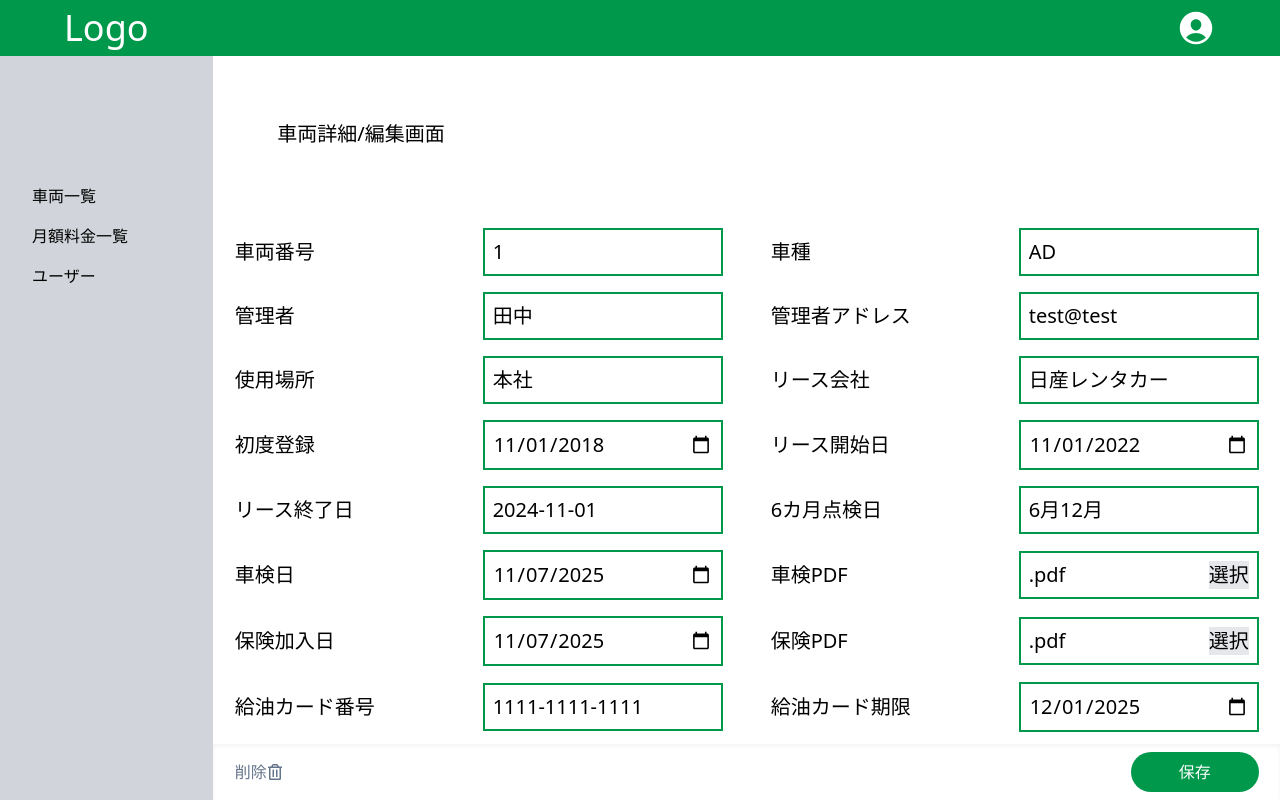
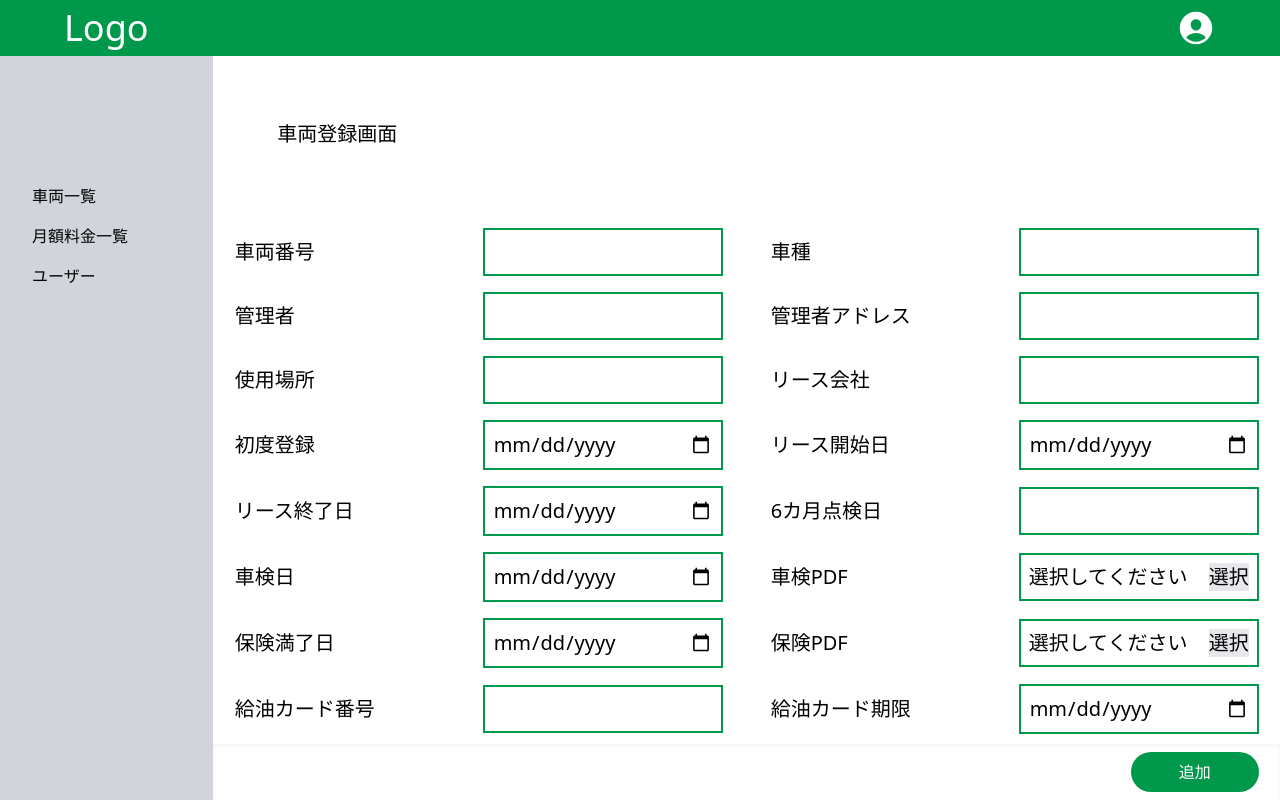
Before and after one commit to imaimai1997/fleet-managiment-app, a Next.js app: page /carlist/create in a window 1280 px wide. Built offline with nearby package versions, Linux system fonts and the light colour scheme.

Commit message:
[FE]車両情報登録画面の作成 (#51)
* リンク先の変更

* データの修正

* 車両情報登録ページの作成

* 追加ボタンの位置変更

```diff
--- a/components/CarDetail/index.tsx
+++ b/components/CarDetail/index.tsx
@@ -1,16 +1,140 @@
 "use client";
-import React, { useRef } from "react";
+import React, { useRef, useState } from "react";
 import { CarData } from "../../type/CarData";
 
 type Props = {
-  data: CarData;
+  data?: CarData;
 };
 
 const CarDetail = ({ data }: Props) => {
+  const formatDate = (cardate: Date | undefined) => {
+    if (!cardate) return ""; // 初期値がない場合
+    const date = new Date(cardate);
+    return isNaN(date.getTime()) ? "" : date.toISOString().slice(0, 10); // 有効なら変換
+  };
+
+  const [carNumber, setCarNumber] = useState(data?.label || "");
+  const [carType, setCarType] = useState(data?.car_type || "");
+  const [carEmployee, setCarEmployee] = useState(data?.employee.name || "");
+  const [carEmployeeEmail, setCarEmployeeEmail] = useState(
+    data?.employee.email || ""
+  );
+  const [carPlace, setCarPlace] = useState(data?.place.name || "");
+  const [carLeasing, setCarLeasing] = useState(data?.leasing.name || "");
+  const [dateFirstRegistration, setDateFirstRegistration] = useState(
+    formatDate(data?.first_registration_date)
+  );
+  const [dateLeasingStart, setDateLeasingStart] = useState(
+    formatDate(data?.leasing_start_date)
+  );
+  const [dateLeasingFinish, setDateLeasingFinish] = useState(
+    formatDate(data?.leasing_finish_date)
+  );
+  const [dateHarfYearInspection, setDateHarfYearInspection] = useState(
+    data?.harf_year_inspection || ""
+  );
+  const [dateInspectionExpires, setDateInspectionExpires] = useState(
+    formatDate(data?.inspection_expires_date)
+  );
+  const [dateInsuaranceExpires, setDateInsuaranceExpires] = useState(
+    formatDate(data?.insuarance_expires_date)
+  );
+  const [refuelingCardName, setRefuelingCardName] = useState(
+    data?.refueling_card.id || ""
+  );
+  const [refuelingCardPeriod, setRefuelingCardPeriod] = useState(
+    formatDate(data?.refueling_card.period)
+  );
+  const [etcCardNumber, setEtcCardNumber] = useState(data?.etc_card.id || "");
+  const [etcCardName, setEtcCardName] = useState(data?.etc_card.name || "");
+  const [etcCardPeriod, setEtcCardPeriod] = useState(
+    formatDate(data?.etc_card.period)
+  );
+  const [isTireChange, setIsTireChange] = useState(
+    data?.tire_change !== undefined ? data.tire_change.toString() : ""
+  );
+  const [carNote, setCarNote] = useState(data?.notes || "");
+
+  const ChangeCarNumber = (e: React.ChangeEvent<HTMLInputElement>) => {
+    setCarNumber(e.target.value);
+  };
+  const ChangeCarType = (e: React.ChangeEvent<HTMLInputElement>) => {
+    setCarType(e.target.value);
+  };
+  const ChangeCarEmployee = (e: React.ChangeEvent<HTMLInputElement>) => {
+    setCarEmployee(e.target.value);
+  };
+  const ChangeCarEmployeeEmail = (e: React.ChangeEvent<HTMLInputElement>) => {
+    setCarEmployeeEmail(e.target.value);
+  };
+  const ChangeCarPlace = (e: React.ChangeEvent<HTMLInputElement>) => {
+    setCarPlace(e.target.value);
+  };
+  const ChangeCarLeasing = (e: React.ChangeEvent<HTMLInputElement>) => {
+    setCarLeasing(e.target.value);
+  };
+  const ChangeDateFirstRegistration = (
+    e: React.ChangeEvent<HTMLInputElement>
+  ) => {
+    setDateFirstRegistration(e.target.value);
+  };
+  const ChangeDateLeasingStart = (e: React.ChangeEvent<HTMLInputElement>) => {
+    setDateLeasingStart(e.target.value);
+  };
+  const ChangeDateLeasingFinish = (e: React.ChangeEvent<HTMLInputElement>) => {
+    setDateLeasingFinish(e.target.value);
+  };
+  const ChangeDateHarfYearInspection = (
+    e: React.ChangeEvent<HTMLInputElement>
+  ) => {
+    setDateHarfYearInspection(e.target.value);
+  };
+  const ChangeDateInspectionExpires = (
+    e: React.ChangeEvent<HTMLInputElement>
+  ) => {
+    setDateInspectionExpires(e.target.value);
+  };
+  const ChangeDateInsuaranceExpires = (
+    e: React.ChangeEvent<HTMLInputElement>
+  ) => {
+    setDateInsuaranceExpires(e.target.value);
+  };
+  const ChangeRefuelingCardName = (e: React.ChangeEvent<HTMLInputElement>) => {
+    setRefuelingCardName(e.target.value);
+  };
+  const ChangeRefuelingCardPeriod = (
+    e: React.ChangeEvent<HTMLInputElement>
+  ) => {
+    setRefuelingCardPeriod(e.target.value);
+  };
+  const ChangeEtcCardNumber = (e: React.ChangeEvent<HTMLInputElement>) => {
+    setEtcCardNumber(e.target.value);
+  };
+  const ChangeEtcCardName = (e: React.ChangeEvent<HTMLInputElement>) => {
+    setEtcCardName(e.target.value);
+  };
+  const ChangeEtcCardPeriod = (e: React.ChangeEvent<HTMLInputElement>) => {
+    setEtcCardPeriod(e.target.value);
+  };
+  const ChangeIsTireChange = (e: React.ChangeEvent<HTMLSelectElement>) => {
+    setIsTireChange(e.target.value);
+  };
+  const ChangeCarNote = (e: React.ChangeEvent<HTMLTextAreaElement>) => {
+    setCarNote(e.target.value);
+  };
   const filePickerRef = useRef<HTMLInputElement>(null);
+  const [fileName, setFileName] = useState(
+    data?.insuarance_data_name || "選択してください"
+  );
+  const handleFileChange = (e: React.ChangeEvent<HTMLInputElement>) => {
+    const file = e.target.files?.[0];
+    if (file) {
+      setFileName(file.name);
+    }
+  };
   const showFolder = () => {
     if (filePickerRef.current) {
-      filePickerRef.current.click();
+      filePickerRef.current?.click();
     }
   };
   return (
@@ -22,94 +146,76 @@ const CarDetail = ({ data }: Props) => {
             <input
               className="focus:bg-gray-200"
               type="text"
-              value={data.id}
-              readOnly
+              value={carNumber}
+              onChange={ChangeCarNumber}
             />
           </div>
           <div>
             <label>車種</label>
-            <input type="text" value={data.car_type} onChange={() => {}} />
+            <input type="text" value={carType} onChange={ChangeCarType} />
           </div>
           <div>
             <label>管理者</label>
-            <input type="text" value={data.employee.name} onChange={() => {}} />
+            <input
+              type="text"
+              value={carEmployee}
+              onChange={ChangeCarEmployee}
+            />
           </div>
           <div>
             <label>管理者アドレス</label>
             <input
               type="text"
-              value={data.employee.email}
-              onChange={() => {}}
+              value={carEmployeeEmail}
+              onChange={ChangeCarEmployeeEmail}
             />
           </div>
           <div>
             <label>使用場所</label>
-            <input type="text" value={data.place.name} onChange={() => {}} />
+            <input type="text" value={carPlace} onChange={ChangeCarPlace} />
           </div>
           <div>
             <label>リース会社</label>
-            <input type="text" value={data.leasing.name} onChange={() => {}} />
+            <input type="text" value={carLeasing} onChange={ChangeCarLeasing} />
           </div>
           <div>
             <label>初度登録</label>
             <input
               type="date"
-              value={
-                data.leasing_start_date
-                  ? new Date(data.first_registration_date)
-                      .toISOString()
-                      .slice(0, 10) // YYYY-MM-DD形式
-                  : ""
-              }
-              onChange={() => {}}
+              value={dateFirstRegistration}
+              onChange={ChangeDateFirstRegistration}
             />
           </div>
           <div>
             <label>リース開始日</label>
             <input
               type="date"
-              value={
-                data.leasing_start_date
-                  ? new Date(data.leasing_start_date).toISOString().slice(0, 10) // YYYY-MM-DD形式
-                  : ""
-              }
-              onChange={() => {}}
+              value={dateLeasingStart}
+              onChange={ChangeDateLeasingStart}
             />
           </div>
           <div>
             <label>リース終了日</label>
             <input
-              type="text"
-              value={
-                data.leasing_start_date
-                  ? new Date(data.leasing_finish_date)
-                      .toISOString()
-                      .slice(0, 10) // YYYY-MM-DD形式
-                  : ""
-              }
-              onChange={() => {}}
+              type="date"
+              value={dateLeasingFinish}
+              onChange={ChangeDateLeasingFinish}
             />
           </div>
           <div>
             <label>6カ月点検日</label>
             <input
               type="text"
-              value={data.harf_year_inspection}
-              onChange={() => {}}
+              value={dateHarfYearInspection}
+              onChange={ChangeDateHarfYearInspection}
             />
           </div>
           <div>
             <label>車検日</label>
             <input
               type="date"
-              value={
-                data.leasing_start_date
-                  ? new Date(data.inspection_expires_date)
-                      .toISOString()
-                      .slice(0, 10) // YYYY-MM-DD形式
-                  : ""
-              }
-              onChange={() => {}}
+              value={dateInspectionExpires}
+              onChange={ChangeDateInspectionExpires}
             />
           </div>
           <div>
@@ -122,8 +228,10 @@ const CarDetail = ({ data }: Props) => {
                 onChange={() => {}}
                 className="hidden"
               />
-              {data.inspection_data && (
-                <p>{data.inspection_data_name || "inspection.pdf"}</p>
+              {data?.inspection_data ? (
+                <p>{data.inspection_data_name || "選択してください"}</p>
+              ) : (
+                "選択してください"
               )}
               <button onClick={showFolder} className="bg-gray-200">
                 選択
@@ -131,17 +239,11 @@ const CarDetail = ({ data }: Props) => {
             </div>
           </div>
           <div>
-            <label>保険加入日</label>
+            <label>保険満了日</label>
             <input
               type="date"
-              value={
-                data.leasing_start_date
-                  ? new Date(data.insuarance_expires_date)
-                      .toISOString()
-                      .slice(0, 10) // YYYY-MM-DD形式
-                  : ""
-              }
-              onChange={() => {}}
+              value={dateInsuaranceExpires}
+              onChange={ChangeDateInsuaranceExpires}
             />
           </div>
           <div>
@@ -151,12 +253,11 @@ const CarDetail = ({ data }: Props) => {
                 type="file"
                 ref={filePickerRef}
                 accept="application/pdf"
-                onChange={() => {}}
+                onChange={handleFileChange}
                 className="hidden"
               />
-              {data.insuarance_data && (
-                <p>{data.insuarance_data_name || "insuarance.pdf"}</p>
-              )}
+
+              <p>{fileName}</p>
               <button onClick={showFolder} className="bg-gray-200">
                 選択
               </button>
@@ -166,51 +267,54 @@ const CarDetail = ({ data }: Props) => {
             <label>給油カード番号</label>
             <input
               type="text"
-              value={data.refueling_card.id}
-              onChange={() => {}}
+              value={refuelingCardName}
+              onChange={ChangeRefuelingCardName}
             />
           </div>
           <div>
             <label>給油カード期限</label>
             <input
               type="date"
-              value={
-                data.leasing_start_date
-                  ? new Date(data.refueling_card.period)
-                      .toISOString()
-                      .slice(0, 10) // YYYY-MM-DD形式
-                  : ""
-              }
-              onChange={() => {}}
+              value={refuelingCardPeriod}
+              onChange={ChangeRefuelingCardPeriod}
             />
           </div>
           <div>
             <label>ETCカード番号</label>
-            <input type="text" value={data.etc_card.id} onChange={() => {}} />
+            <input
+              type="text"
+              value={etcCardNumber}
+              onChange={ChangeEtcCardNumber}
+            />
           </div>
           <div>
             <label>ETCカード名</label>
-            <input type="text" value={data.etc_card.name} onChange={() => {}} />
+            <input
+              type="text"
+              value={etcCardName}
+              onChange={ChangeEtcCardName}
+            />
           </div>
           <div>
             <label>ETCカード期限</label>
             <input
               type="date"
-              value={
-                data.leasing_start_date
-                  ? new Date(data.etc_card.period).toISOString().slice(0, 10) // YYYY-MM-DD形式
-                  : ""
-              }
-              onChange={() => {}}
+              value={etcCardPeriod}
+              onChange={ChangeEtcCardPeriod}
             />
           </div>
           <div>
             <label>タイヤ交換有無</label>
             <select
-              value={data.tire_change ? "有り" : "無し"}
-              onChange={() => {}}
+              value={isTireChange}
+              onChange={ChangeIsTireChange}
               className="w-60 border-2 border-primary-700 p-2"
             >
+              {data === undefined && (
+                <option value="" disabled>
+                  選択してください
+                </option>
+              )}
               <option value="true">有り</option>
               <option value="false">無し</option>
             </select>
@@ -221,8 +325,8 @@ const CarDetail = ({ data }: Props) => {
           <div>
             <textarea
               className="h-24 w-full border-2 border-primary-700 p-2"
-              value={data.notes}
-              onChange={() => {}}
+              value={carNote}
+              onChange={ChangeCarNote}
             />
           </div>
         </div>
--- a/components/CarList/index.tsx
+++ b/components/CarList/index.tsx
@@ -44,7 +44,7 @@ const CarList = ({ data }: Props) => {
             {data.map((car) => (
               <tr key={car.id} className="border-b-2 hover:bg-primary-100">
                 <th scope="row" className="px-6 py-2">
-                  {car.id}
+                  {car.label}
                 </th>
                 <td className="px-6 py-2">{car.employee.name}</td>
                 <td className="px-6 py-2">{car.leasing.name}</td>
--- a/components/Sidebar/index.tsx
+++ b/components/Sidebar/index.tsx
@@ -6,7 +6,7 @@ const Sidebar = () => {
     <div className="bg-gray-300 min-w-40 h-full">
       <nav>
         <ul className="ml-8 pt-32">
-          <Link href="/carlist">
+          <Link href="/">
             <li className="mb-4 hover:before:inline-block hover:before:bg-primary-700 hover:before:w-2 hover:before:h-4 hover:before:mr-2 hover:before:align-middle">
               車両一覧
             </li>
--- /dev/null
+++ b/src/app/(dashboard)/carlist/create/page.tsx
@@ -0,0 +1,24 @@
+import React from "react";
+import CarDetail from "../../../../../components/CarDetail";
+import Link from "next/link";
+import PrimaryButton from "../../../../../components/PrimaryButton";
+
+const CreateCar = () => {
+  return (
+    <>
+      <h2 className="m-16 text-xl">車両登録画面</h2>
+      <div>
+        <CarDetail />
+      </div>
+      <div className="w-5/6 fixed bottom-0 py-2 bg-white shadow-inner">
+        <div className="flex justify-end max-w-5xl mx-auto">
+          <Link href="/carlist">
+            <PrimaryButton name="追加" />
+          </Link>
+        </div>
+      </div>
+    </>
+  );
+};
+
+export default CreateCar;
--- a/src/app/(dashboard)/carlist/page.tsx
+++ b/src/app/(dashboard)/page.tsx
@@ -1,7 +1,7 @@
 import React from "react";
-import SearchBar from "../../../../components/SearchBar";
-import CarList from "../../../../components/CarList";
-import PrimaryButton from "../../../../components/PrimaryButton";
+import SearchBar from "../../../components/SearchBar";
+import CarList from "../../../components/CarList";
+import PrimaryButton from "../../../components/PrimaryButton";
 import Link from "next/link";
 
 const CarListPage = async () => {
```
